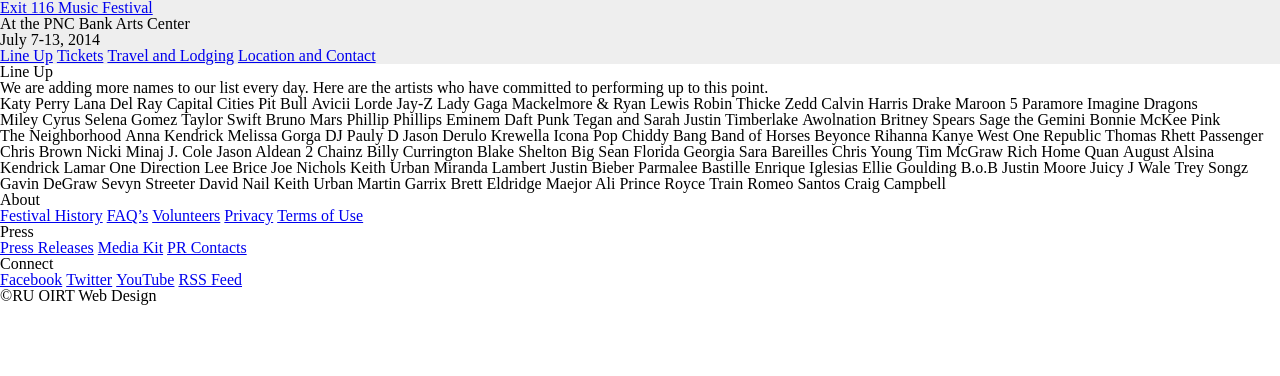
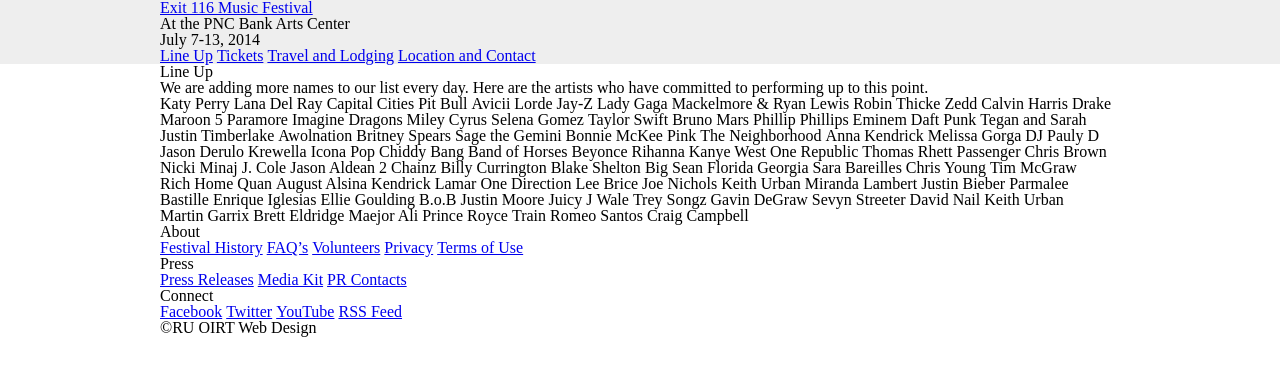
Before and after one commit to RobertoECruz/exit-116-website, a plain HTML site: page lineup.html in a window 1280 px wide. Drawn offline with Linux system fonts and the light colour scheme.

Commit message:
fixed lineup to center with exit banner

```diff
--- a/lineup.html
+++ b/lineup.html
@@ -11,12 +11,15 @@
 	<body>
 
 		<header>
+		  <div class="container">
+        <div id="first_banner">
 
-			<h1><a href="index.html">Exit 116 Music Festival</a></h1>
-			<h2>At the PNC Bank Arts Center</h2>
-			<h2>July 7-13, 2014</h2>
-
-			<nav>
+			    <h1><a href="index.html">Exit 116 Music Festival</a></h1>
+			      <h2>At the PNC Bank Arts Center</h2>
+			      <h2>July 7-13, 2014</h2>
+        </div>
+		<div id="contact">
+			<nav class="container">
 				<ul>
 					<li><a href="lineup.html">Line Up</a></li>
 					<li><a href="tickets.html">Tickets</a></li>
@@ -24,9 +27,10 @@
 					<li><a href="location-contact.html">Location and Contact</a></li>
 				</ul>
 			</nav>
-
+		</div>
+    </div>
 		</header>
-
+	<div id="main" class="container">
 			<h1 class="page-title">Line Up</h1>
 			<p>We are adding more names to our list every day. Here are the artists who have committed to performing up to this point.</p>
 
@@ -151,6 +155,6 @@
 
 		</footer>
 
-
+	</div>
 	</body>
 </html>
```
Also changed, not shown: index.html (+9 -7 lines).
